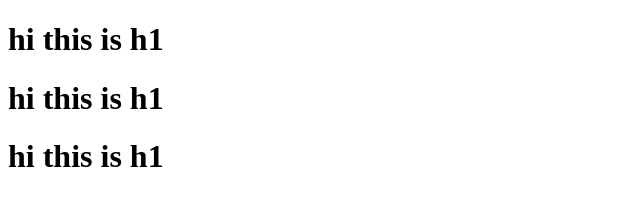
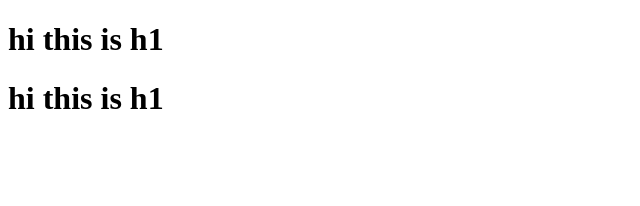
Before and after one commit to farayab/faisal, a plain HTML site: page index.html in a window 1280 px wide. Shown: the whole page, without its empty margins (0-640 px from the left). Drawn offline with Linux system fonts and the light colour scheme.

Commit message:
h1 update

```diff
--- a/index.html
+++ b/index.html
@@ -9,6 +9,5 @@
 <body>
     <h1>hi this is h1</h1>
     <h1>hi this is h1</h1>
-    <h1>hi this is h1</h1>
 </body>
 </html>
```
